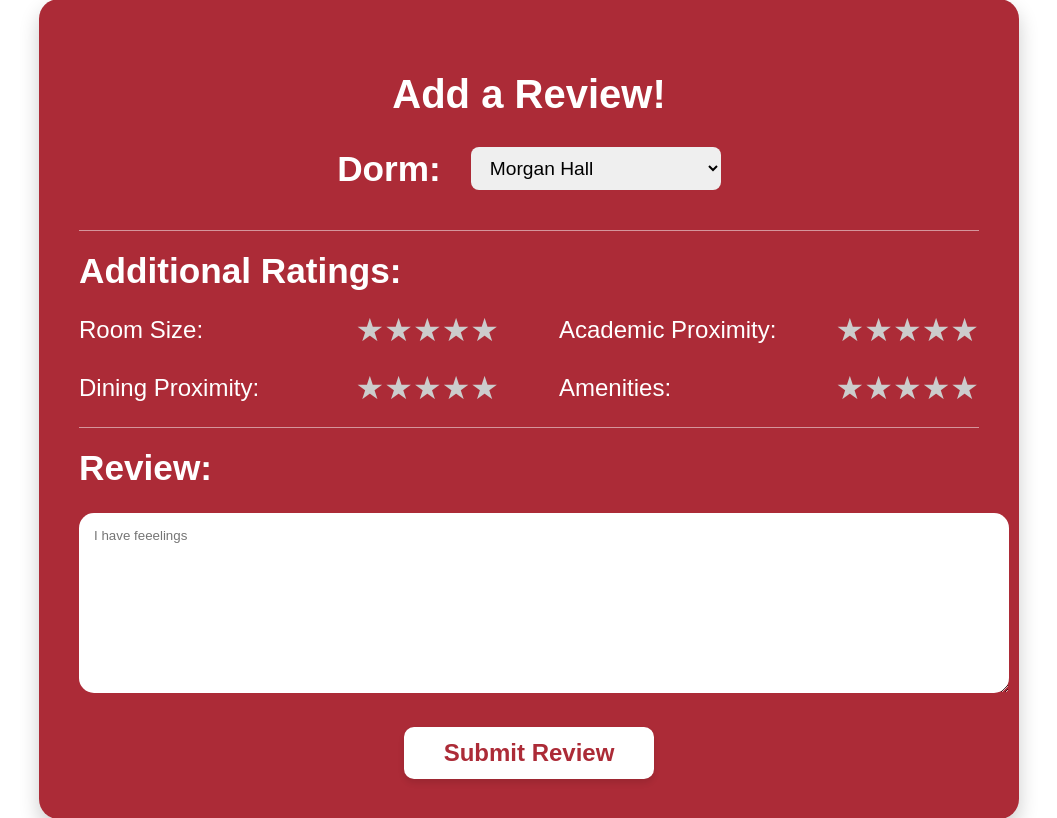
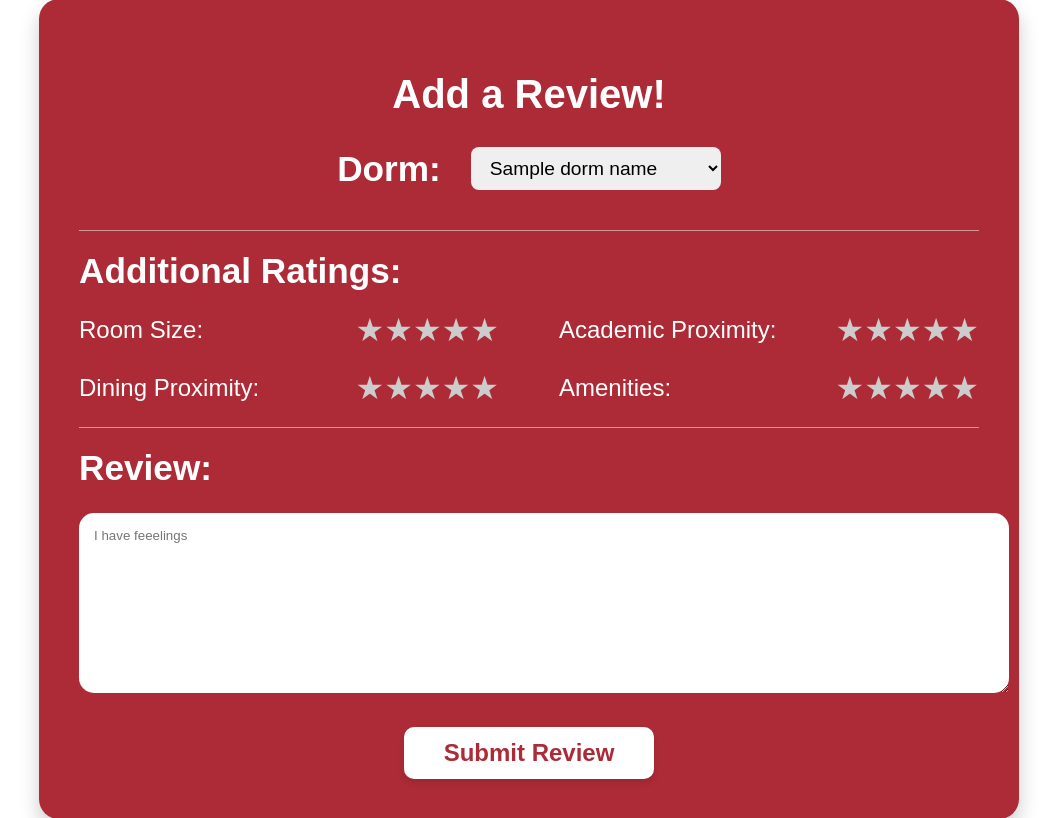
Before and after one commit to VZamora5/rate-my-dorm, a Flask app: template templates/review.html in a window 1280 px wide. Shown: the part 383-1201 px from the top of the page, without its empty margins (111-1168 px from the left). Run offline with Flask 3, Linux system fonts and the light colour scheme; the template is opened without the code that fills it: most values are stand-ins (such as "Sample title", 1, 10 or a date in 2020); some web fonts are replaced.

Commit message:
dynamic building options

```diff
--- a/app.py
+++ b/app.py
@@ -20,12 +20,14 @@ async def home(request: Request):
     return templates.TemplateResponse("search.html", {"request": request})
 
 @app.get("/login", response_class=HTMLResponse)
-async def add_review(request: Request):
+async def login(request: Request):
     return templates.TemplateResponse("login.html", {"request": request})
 
 @app.get("/create-review", response_class=HTMLResponse)
 async def add_review(request: Request):
-    return templates.TemplateResponse("review.html", {"request": request})
+    query = db["dorms"].find({})
+    dorm_names = [dorm["name"] for dorm in query]
+    return templates.TemplateResponse("review.html", {"request": request, "dorm_names": dorm_names})
 
 @app.get("/search-dorms", response_class=HTMLResponse)
 async def to_dorm(request: Request):
--- a/templates/review.html
+++ b/templates/review.html
@@ -12,18 +12,9 @@
                     <div class="form-group">
                         <label>Dorm:</label>
                         <select name="dorm" class="dorm-input">
-                            <option>Morgan Hall</option>
-                            <option>Sanford Riley Hall</option>
-                            <option>Daniels Hall</option>
-                            <option>East Hall</option>
-                            <option>Faraday Hall</option>
-                            <option>Founders Hall</option>
-                            <option>Institute Hall</option>
-                            <option>Messenger Hall</option>
-                            <option>Stoddard Complex</option>
-                            <option>WPI Townhouses</option>
-                            <option>Wachusett House</option>
-                            <option>Trowbridge House</option>
+                            {% for name in dorm_names %}
+                                <option>{{ name }}</option>
+                            {% endfor %}
                         </select>
                     </div>
                 </div>
```
